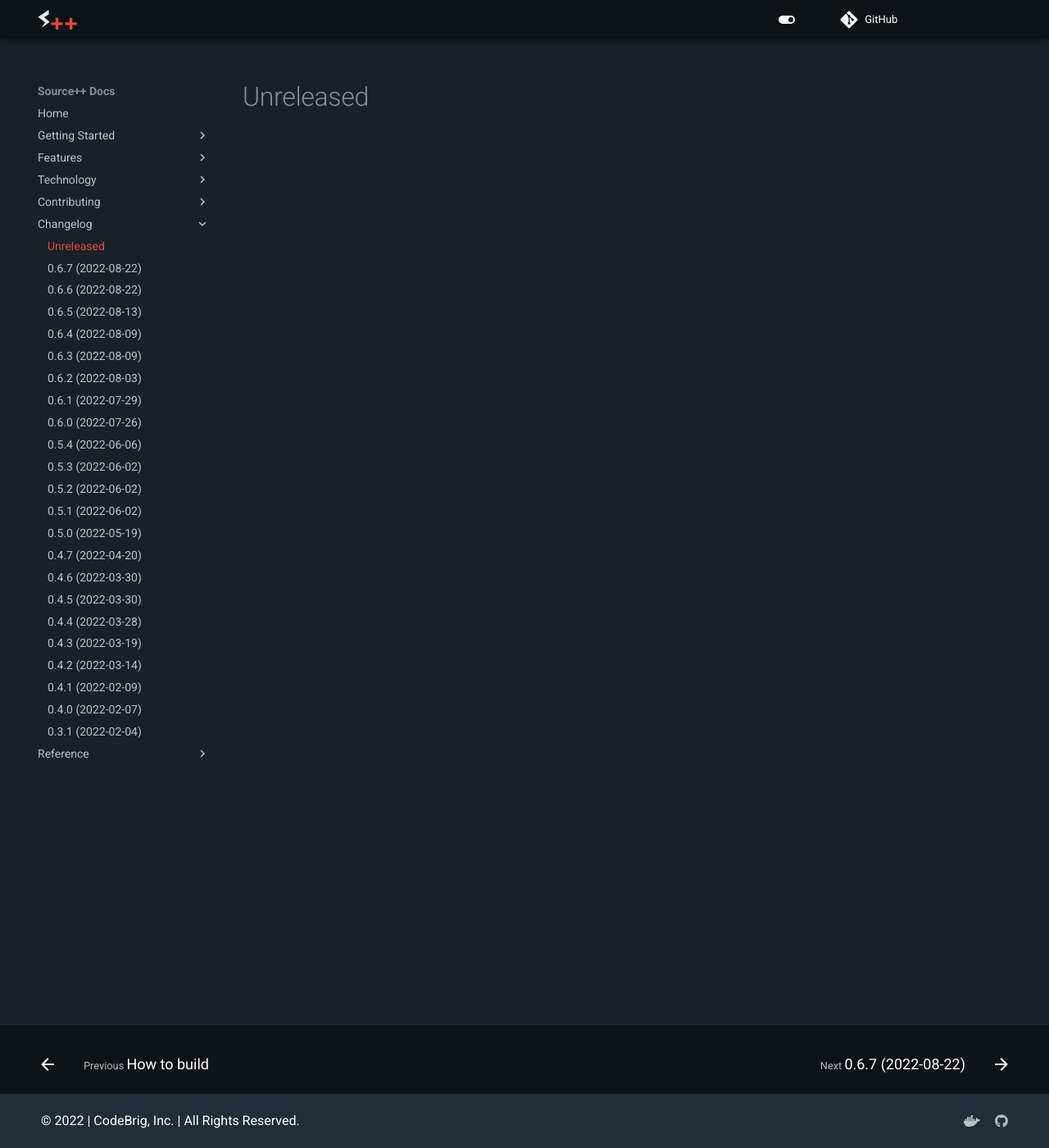
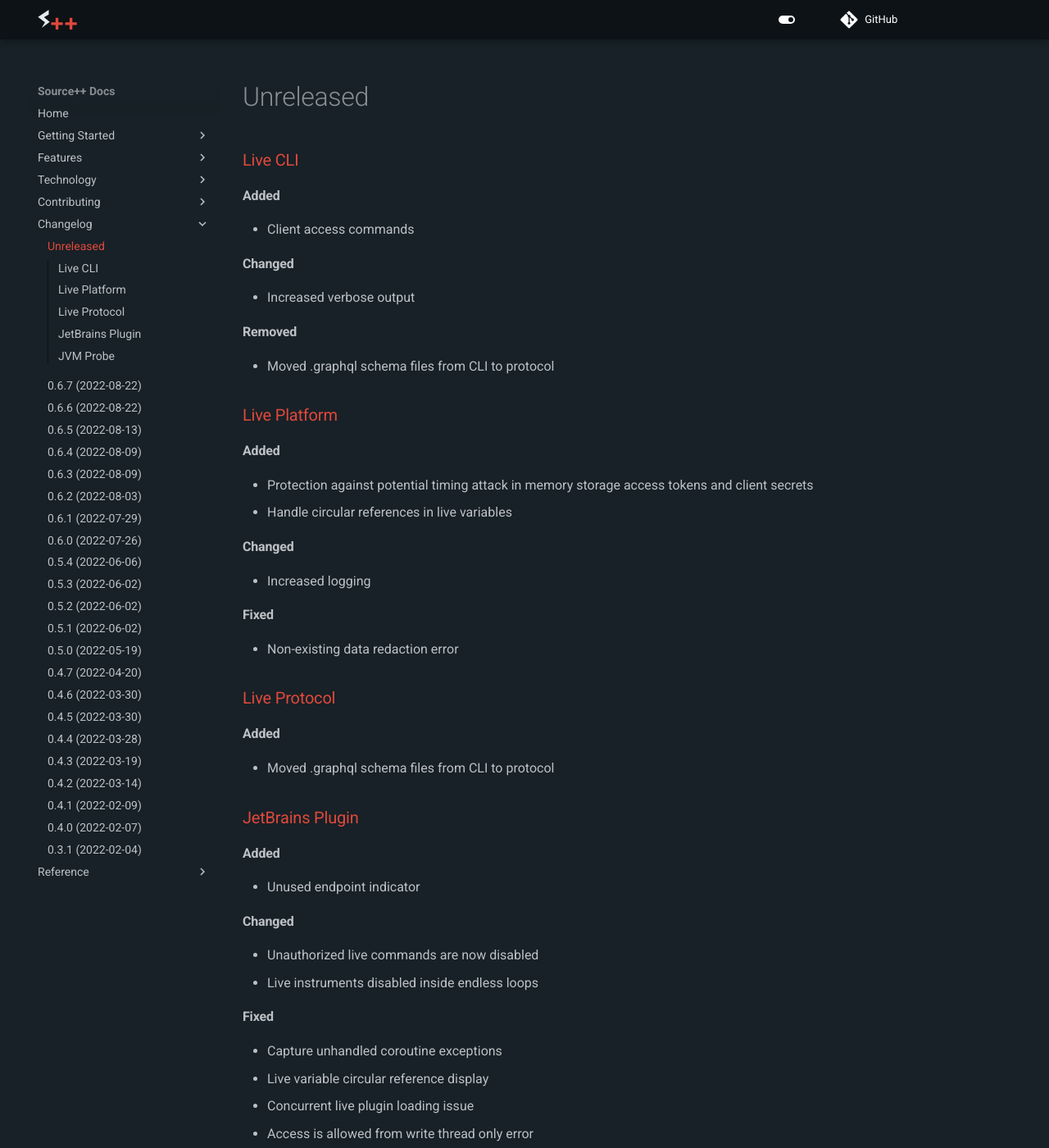
Before and after one commit to sourceplusplus/documentation, an MkDocs documentation site: the page built from docs/changelog/README.md, in a window 1280 px wide and 1400 px high. Shown: the whole window at 82% size. Built offline with MkDocs 1.6.1 and Material for MkDocs 9.7.7, drawn with Linux system fonts in a browser that asks for light colours; comment, search, counter and statistics services are not loaded; the version menu is left out; some of the changed text lies outside the part shown.

Commit message:
docs: changes

```diff
--- a/docs/changelog/README.md
+++ b/docs/changelog/README.md
@@ -1 +1,54 @@
 # Unreleased
+
+### [Live CLI](https://github.com/sourceplusplus/interface-cli)
+
+#### Added
+- Client access commands
+
+#### Changed
+- Increased verbose output
+
+#### Removed
+- Moved .graphql schema files from CLI to protocol
+
+### [Live Platform](https://github.com/sourceplusplus/live-platform)
+
+#### Added
+- Protection against potential timing attack in memory storage access tokens and client secrets
+- Handle circular references in live variables
+
+#### Changed
+- Increased logging
+
+#### Fixed
+- Non-existing data redaction error
+
+### [Live Protocol](https://github.com/sourceplusplus/protocol)
+
+#### Added
+- Moved .graphql schema files from CLI to protocol
+
+### [JetBrains Plugin](https://github.com/sourceplusplus/interface-jetbrains)
+
+#### Added
+- Unused endpoint indicator
+
+#### Changed
+- Unauthorized live commands are now disabled
+- Live instruments disabled inside endless loops
+
+#### Fixed
+- Capture unhandled coroutine exceptions
+- Live variable circular reference display
+- Concurrent live plugin loading issue
+- Access is allowed from write thread only error
+- Read access is allowed from inside read-action error
+
+### [JVM Probe](https://github.com/sourceplusplus/probe-jvm)
+
+#### Added
+- Max collection size limits for live variables
+
+#### Changed
+- Increased logging
+- Increased support for null live variables
```
